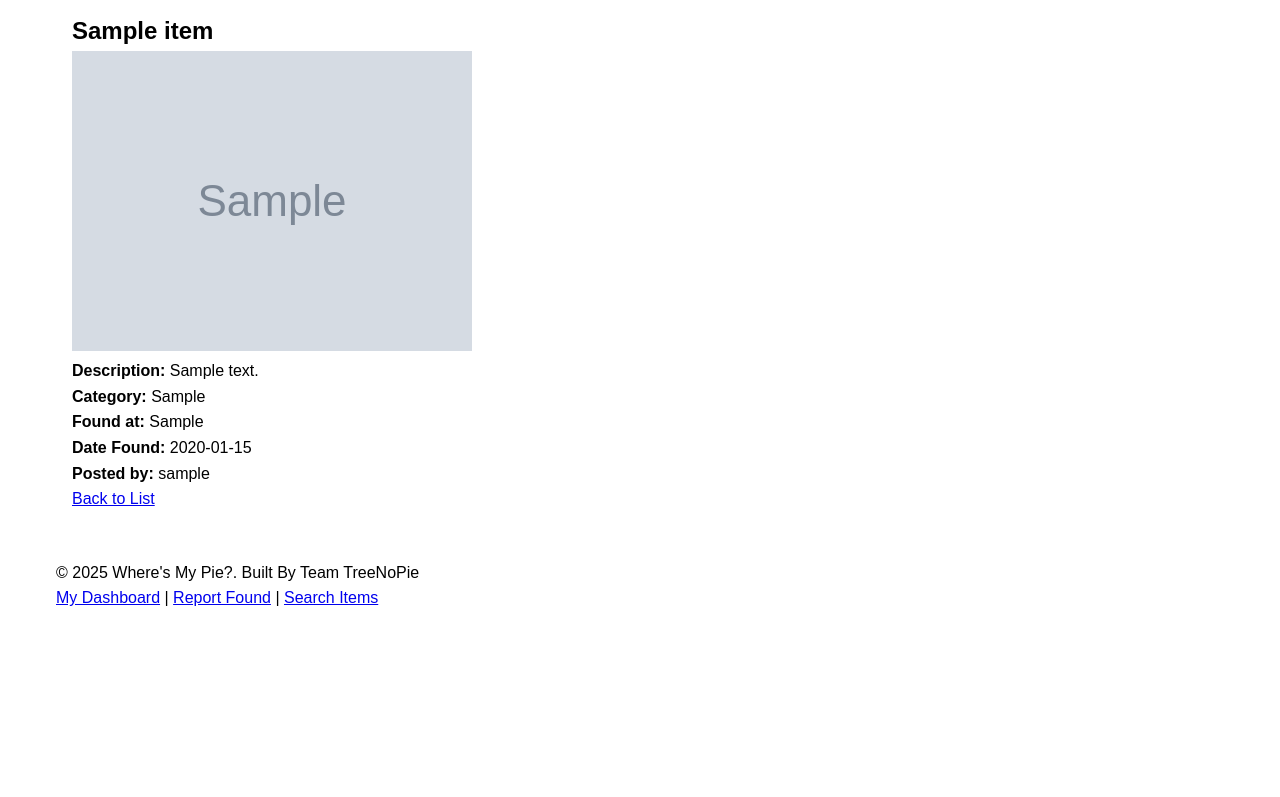
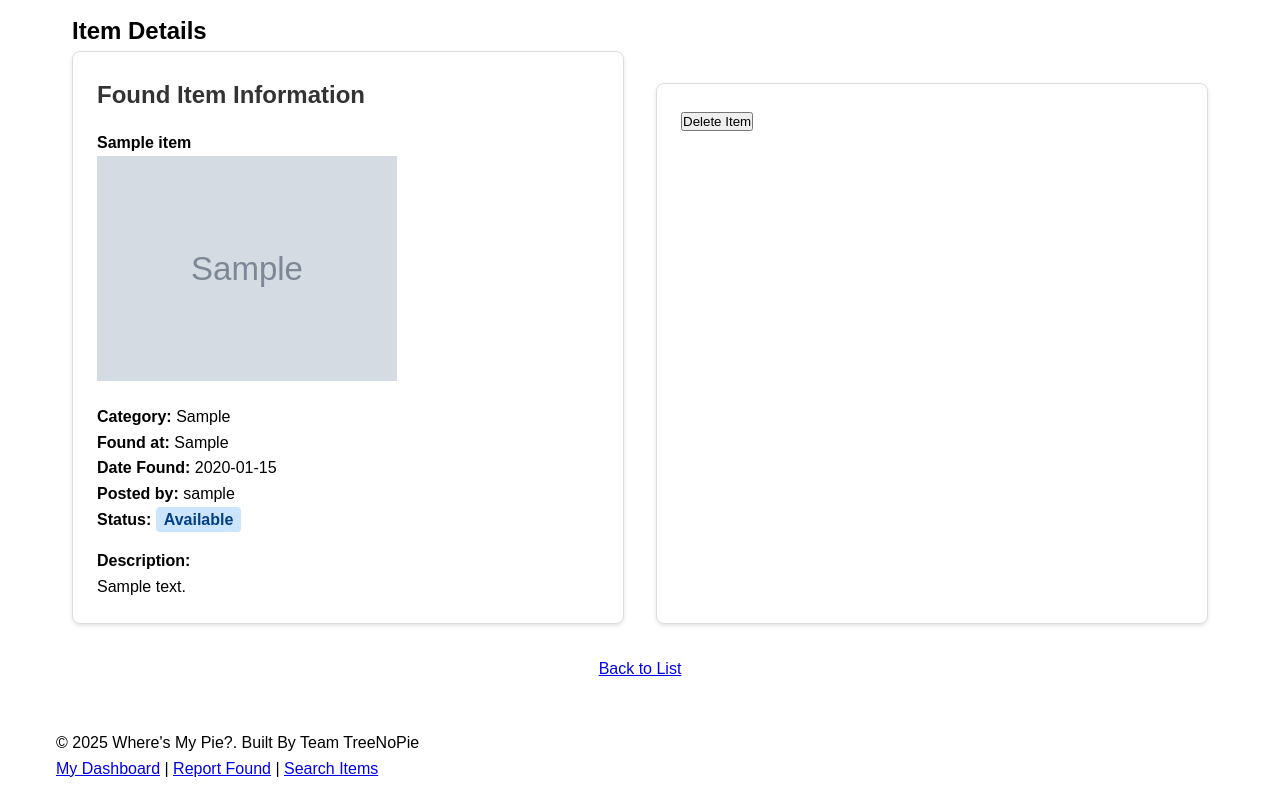
Before and after one commit to Irenemicooo/WheresMyPie, a PHP site: page /WheresMyPie/items/view.php?id=1 in a window 1280 px wide. Shown: the part 385-1182 px from the top of the page. Before the commit the page ends 991 px from the top, so only its background shows below. Run offline with PHP 8.4, Linux system fonts and the light colour scheme; the visitor is signed in with stand-in values (Sample User, id 1); tables that the repository leaves empty hold one stand-in row (values such as "Sample post"); grey boxes marked "Sample" are stand-in pictures; data that the repository does not hold is empty.

Commit message:
items/view look changed

```diff
--- a/public_html/items/view.php
+++ b/public_html/items/view.php
@@ -61,35 +61,55 @@
 <?php include '../includes/header.php'; ?>
 
 <div class="container">
-    <h2><?= htmlspecialchars($item['title']) ?></h2>
+    <h2>Item Details</h2>
+
+    <div class="item-details-grid">
+        <!-- Item Information Section -->
+        <section class="item-info-section card">
+            <h3 class="section-title">Found Item Information</h3>
+            <div class="item-details">
+                <h4><?= htmlspecialchars($item['title']) ?></h4>
 
                 <?php if (!empty($item['photo_path'])): ?>
                     <div class="item-image">
                         <img src="/<?= htmlspecialchars($item['photo_path']) ?>"
-                 alt="Item photo"
-                 style="max-width: 100%; height: auto; max-height: 400px; object-fit: contain;">
+                             alt="Item photo" style="max-width: 300px; height: auto;">
                     </div>
                 <?php endif; ?>
 
-    <p><strong>Description:</strong> <?= nl2br(htmlspecialchars($item['description'])) ?></p>
+                <div class="item-info">
                     <p><strong>Category:</strong> <?= htmlspecialchars($item['category']) ?></p>
                     <p><strong>Found at:</strong> <?= htmlspecialchars($item['location']) ?></p>
                     <p><strong>Date Found:</strong> <?= htmlspecialchars($item['date_found']) ?></p>
                     <p><strong>Posted by:</strong> <?= htmlspecialchars($item['username']) ?></p>
+                    <p><strong>Status:</strong>
+                        <span class="status-badge <?= $item['is_claimed'] ? 'claimed' : 'available' ?>">
+                            <?= $item['is_claimed'] ? 'Claimed' : 'Available' ?>
+                        </span>
+                    </p>
+                    <div class="item-description">
+                        <p><strong>Description:</strong></p>
+                        <div class="description-text">
+                            <?= nl2br(htmlspecialchars($item['description'])) ?>
+                        </div>
+                    </div>
+                </div>
+            </div>
+        </section>
 
-    <?php if ($auth->isLoggedIn() &&
-              $_SESSION['user_id'] !== $item['user_id'] &&
-              !$item['is_claimed'] &&
-              !$item['user_claimed']): ?>
-        <a href="../claims/create.php?item_id=<?= $item['item_id'] ?>" class="btn btn-success">I want to claim this</a>
-    <?php endif; ?>
+        <!-- Claim Information Section -->
+        <section class="claim-info-section card">
+            <?php if ($auth->isLoggedIn()): ?>
+                <?php if ($_SESSION['user_id'] === $item['user_id']): ?>
+                    <?php if (($item['claim_status'] ?? '') === 'approved'): ?>
+                        <h3 class="section-title">Claim Information</h3>
+                        <div class="claim-details">
+                            <p><strong>Claimed by:</strong> <?= htmlspecialchars($item['claimer_name'] ?? 'Unknown') ?></p>
+                            <div class="claim-description">
+                                <p><strong>Claim Description:</strong></p>
+                                <?= nl2br(htmlspecialchars($item['claim_description'] ?? 'No description provided')) ?>
+                            </div>
 
-    <!-- 認領資訊區塊 -->
-    <?php if ($auth->isLoggedIn() && $_SESSION['user_id'] === $item['user_id'] && ($item['claim_status'] ?? '') === 'approved'): ?>
-        <div class="claim-info">
-            <h3>Claim Information</h3>
-            <p><strong>Claimed by:</strong> <?= htmlspecialchars($item['claimer_name'] ?? 'Unknown') ?></p>
-            <p><strong>Claim Description:</strong> <?= nl2br(htmlspecialchars($item['claim_description'] ?? 'No description provided')) ?></p>
                             <?php if (!empty($item['evidence_img'])): ?>
                                 <div class="evidence-image">
                                     <h4>Evidence Photo:</h4>
@@ -97,34 +117,43 @@
                                          alt="Evidence" style="max-width: 300px; height: auto;">
                                 </div>
                             <?php endif; ?>
-            <div class="contact-info">
+
+                            <div class="contact-info card">
                                 <h4>Claimer's Contact Information</h4>
                                 <p><strong>Email:</strong> <?= htmlspecialchars($item['claimer_email']) ?></p>
                                 <?php if (!empty($item['claimer_phone'])): ?>
                                     <p><strong>Phone:</strong> <?= htmlspecialchars($item['claimer_phone']) ?></p>
                                 <?php endif; ?>
                             </div>
+
                             <?php if (!empty($item['claim_id'])): ?>
-                <a href="/chat/room.php?claim_id=<?= htmlspecialchars($item['claim_id']) ?>"
+                                <div class="action-buttons">
+                                    <a href="../chat/room.php?claim_id=<?= htmlspecialchars($item['claim_id']) ?>"
                                        class="btn btn-primary">Chat with Claimer</a>
+                                </div>
+                            <?php endif; ?>
+                        </div>
+                    <?php else: ?>
+                        <div class="claim-actions">
+                            <?php if (!$hasClaims): ?>
+                                <button onclick="confirmDelete(<?= $item_id ?>)" class="btn btn-danger">Delete Item</button>
                             <?php endif; ?>
                         </div>
                     <?php endif; ?>
-
-    <?php if ($auth->isLoggedIn() && $_SESSION['user_id'] === $item['user_id']): ?>
-        <?php
-        // Check if item has any claims
-        $stmt = $pdo->prepare("SELECT COUNT(*) FROM claims WHERE item_id = ?");
-        $stmt->execute([$item_id]);
-        $hasClaims = $stmt->fetchColumn() > 0;
-        ?>
-
-        <?php if (!$hasClaims): ?>
-            <button onclick="confirmDelete(<?= $item_id ?>)" class="btn btn-danger">Delete Item</button>
+                <?php else: ?>
+                    <h3 class="section-title">Claim Actions</h3>
+                    <?php if (!$item['is_claimed'] && !$item['user_claimed']): ?>
+                        <a href="../claims/create.php?item_id=<?= $item['item_id'] ?>"
+                           class="btn btn-success">I want to claim this</a>
                     <?php endif; ?>
                 <?php endif; ?>
+            <?php endif; ?>
+        </section>
+    </div>
 
-    <p><a href="index.php" class="btn btn-secondary">Back to List</a></p>
+    <div class="bottom-actions">
+        <a href="index.php" class="btn btn-secondary">Back to List</a>
+    </div>
 </div>
 
 <script>
@@ -135,4 +164,85 @@
 }
 </script>
 
+<style>
+.item-details-grid {
+    display: grid;
+    grid-template-columns: 1fr 1fr;
+    gap: 2rem;
+    margin-bottom: 2rem;
+}
+
+.card {
+    background-color: #fff;
+    border: 1px solid #ddd;
+    border-radius: 0.5rem;
+    padding: 1.5rem;
+    box-shadow: 0 2px 4px rgba(0, 0, 0, 0.1);
+}
+
+.section-title {
+    font-size: 1.5rem;
+    margin-bottom: 1rem;
+    color: #333;
+}
+
+.item-details {
+    display: flex;
+    flex-direction: column;
+}
+
+.item-image {
+    margin-bottom: 1rem;
+}
+
+.item-info {
+    flex-grow: 1;
+}
+
+.item-description {
+    margin-top: 1rem;
+}
+
+.status-badge {
+    padding: 0.25rem 0.5rem;
+    border-radius: 0.25rem;
+    font-weight: bold;
+}
+
+.status-badge.claimed {
+    background-color: #d4edda;
+    color: #155724;
+}
+
+.status-badge.available {
+    background-color: #cce5ff;
+    color: #004085;
+}
+
+.claim-info-section {
+    margin-top: 2rem;
+}
+
+.claim-details {
+    margin-bottom: 1rem;
+}
+
+.evidence-image {
+    margin-top: 1rem;
+}
+
+.contact-info {
+    margin-top: 1rem;
+}
+
+.action-buttons {
+    margin-top: 1rem;
+}
+
+.bottom-actions {
+    margin-top: 2rem;
+    text-align: center;
+}
+</style>
+
 <?php include '../includes/footer.php'; ?>
```
Lines whose indentation alone changed are shown as unchanged.
